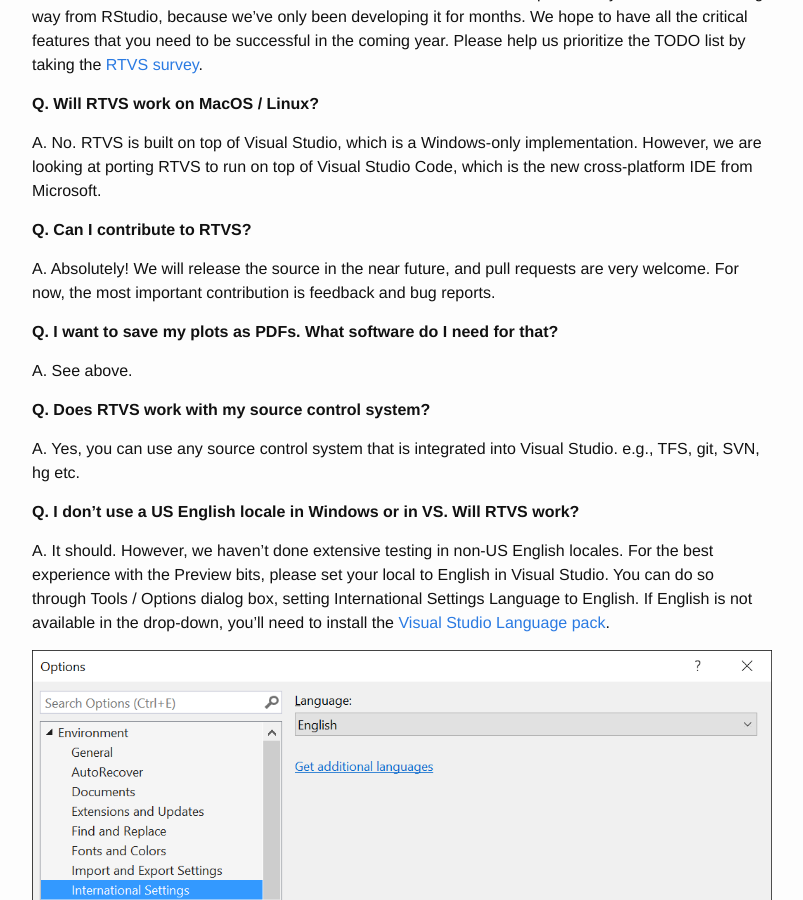
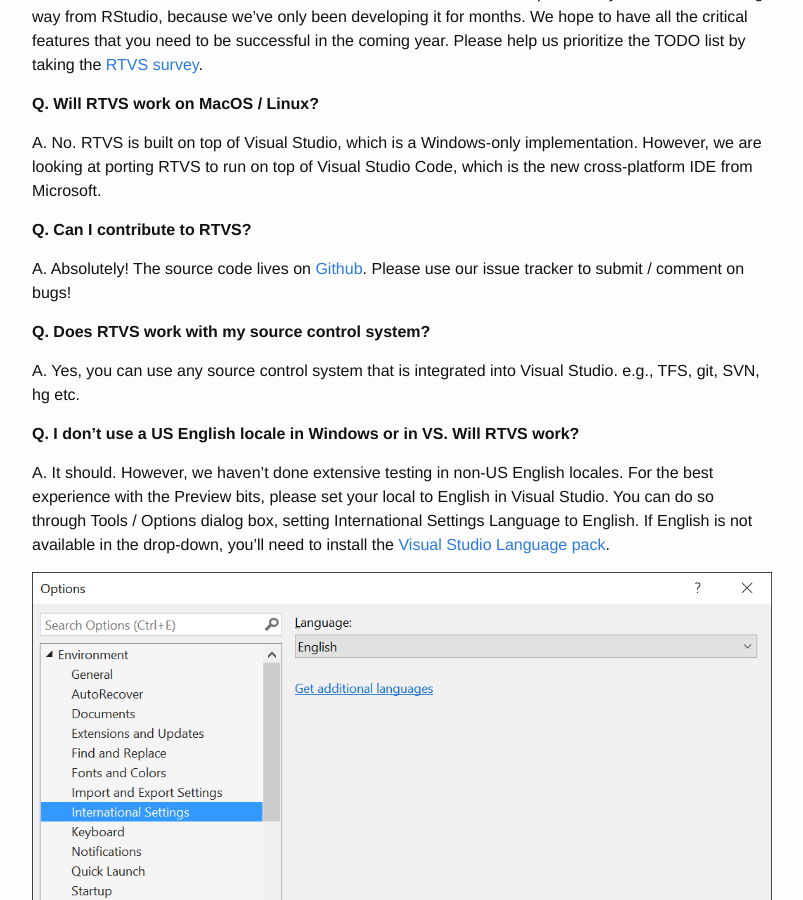
Before and after one commit to microsoft/RTVS-docs, a Jekyll site: the page built from index.md, in a window 1280 px wide and 900 px high, scrolled down 3195 px. Shown: the whole window, without its empty margins (238-1041 px from the left). Built offline with Jekyll 4.4.1, drawn with Linux system fonts in a browser that asks for light colours.

Commit message:
Updating FAQ to point to our Github repo

```diff
--- a/index.md
+++ b/index.md
@@ -132,13 +132,9 @@
 
 **Q. Can I contribute to RTVS?**
 
-A. Absolutely! We will release the source in the near future, and pull requests
-are very welcome. For now, the most important contribution is feedback and bug
-reports.
-
-**Q. I want to save my plots as PDFs. What software do I need for that?**
-
-A. See above.
+A. Absolutely! The source code lives on
+[Github](https://github.com/microsoft/RTVS). Please use our issue tracker to
+submit / comment on bugs!
 
 **Q. Does RTVS work with my source control system?**
 
```
